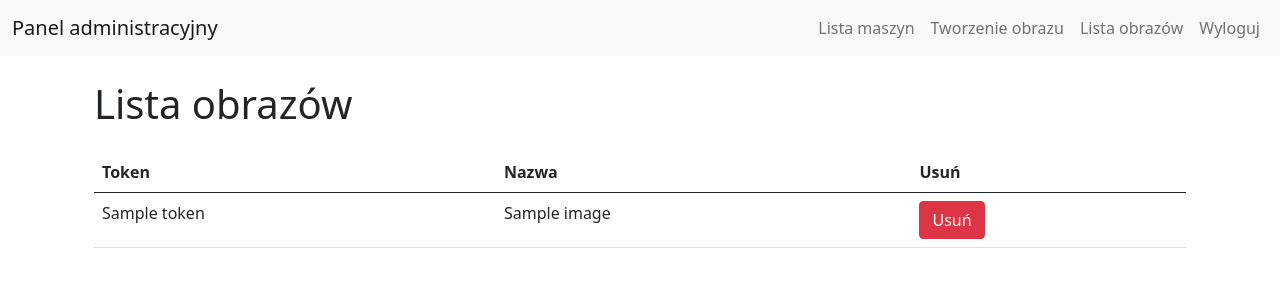
After one commit to Mateusz779/Zdalne-systemy-z-kit-uVPN, a Flask app: template templates/images.html in a window 1280 px wide. The commit adds this page. Shown: the top 300 px of the page. Run offline with Flask 2, Linux system fonts and the light colour scheme; the template is opened without the code that fills it: most values are stand-ins (such as "Sample title", 1, 10 or a date in 2020).

Commit message:
dodanie listy obrazów i poprawa buga

```diff
--- a/app.py
+++ b/app.py
@@ -47,7 +47,16 @@ def logout():
             return response
     return render_template('login.html')
 
-@app.route('/create/conf')
+@app.route('/images')
+def list_images():
+    auth_token = request.cookies.get('auth_token')
+    if auth_token != "" or auth_token is not None:
+        if db.get_user_bytoken(auth_token) is None:
+            return redirect("/login")
+    images_all = db.get_images()
+    return render_template("images.html", images=images_all)
+
+@app.route('/create')
 def create_conf():
     auth_token = request.cookies.get('auth_token')
     if auth_token != "" or auth_token is not None:
--- a/templates/base.html
+++ b/templates/base.html
@@ -20,7 +20,10 @@
                         <a class="nav-link" href="/">Lista maszyn</a>
                     </li>
                     <li class="nav-item">
-                        <a class="nav-link" href="/create/conf">Tworzenie obrazu</a>
+                        <a class="nav-link" href="/create">Tworzenie obrazu</a>
+                    </li>
+                    <li class="nav-item">
+                        <a class="nav-link" href="/images">Lista obrazów</a>
                     </li>
                     <li class="nav-item">
                         <a class="nav-link" href="/logout">Wyloguj</a>
--- /dev/null
+++ b/templates/images.html
@@ -0,0 +1,33 @@
+{% extends "base.html" %}
+{% block title %}Obrazy{% endblock %}
+{% block style %}
+{% endblock %}
+
+{% block content %}
+<div class="container">
+    <h1 class="my-4">Lista obrazów</h1>
+
+    <table class="table">
+        <thead>
+            <tr>
+                <th>Token</th>
+                <th>Nazwa</th>
+                <th>Usuń</th>
+            </tr>
+        </thead>
+        <tbody>
+            {% for image in images %}
+                <tr>
+                    <td>{{ image.token }}</td>
+                    <td>{{ image.name }}</td>
+                    <td>
+                        <form method="post" action="/api/delete_image/{{ image.id }}">
+                            <button type="submit" class="btn btn-danger">Usuń</button>
+                        </form>
+                    </td>
+                </tr>
+            {% endfor %}
+        </tbody>
+    </table>
+</div>
+{% endblock %}
```
Also changed, not shown: db.py (+16 -0 lines), images.py (added, +21 -0 lines), machines.py (+0 -11 lines), 1 other file.
